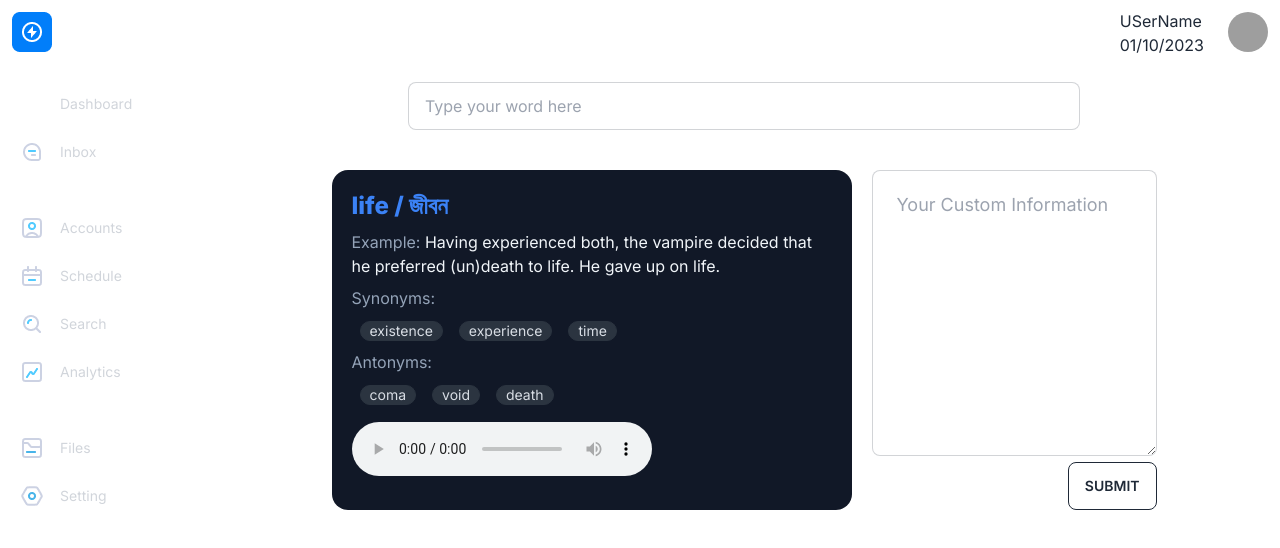
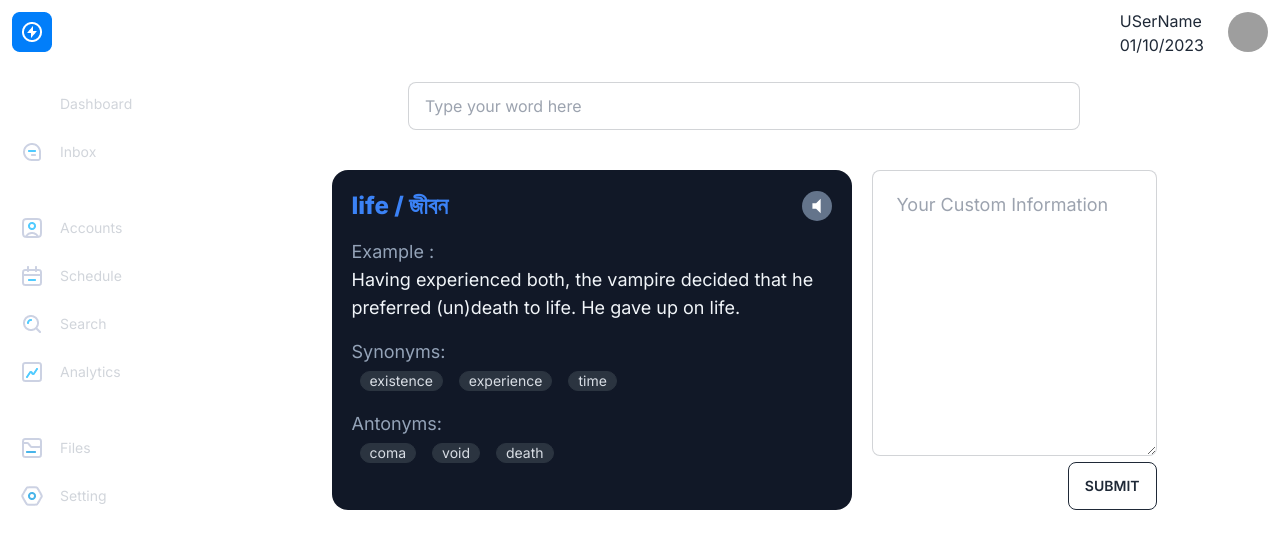
Before and after one commit to udaysarkarud/word-shuffler-2, a Next.js app: page / in a window 1280 px wide. Shown: the top 548 px of the page. Built offline with nearby package versions, Linux system fonts and the light colour scheme; grey boxes are pictures that could not be loaded.

Commit message:
fix: fix search and show details component

```diff
--- a/src/components/WordSearchResult/WordSearchResult.tsx
+++ b/src/components/WordSearchResult/WordSearchResult.tsx
@@ -1,25 +1,48 @@
+'use client';
 import React from 'react';
 
 const WordSearchResult = () => {
+  const start = (audioUrl: string) => {
+    new Audio(audioUrl).play();
+  };
   return (
-    <div className="mt-10 flex flex-col justify-center sm:flex-row gap-5 ">
-      <div className="text-1xl text-slate-100 w-auto sm:w-2/4 bg-gray-900 rounded-2xl p-5">
+    <div className="mt-10 flex flex-col justify-center sm:flex-row gap-5">
+      {/* header and play button */}
+      <div className="text-lg text-slate-100 w-auto sm:w-2/4 bg-gray-900 rounded-2xl p-5 space-y-4">
+        <div className="flex items-center justify-between">
+          <p className="text-blue-500 text-2xl font-extrabold">life / জীবন</p>
+          <button
+            onClick={() => {
+              start(
+                'https://api.dictionaryapi.dev/media/pronunciations/en/life-us.mp3'
+              );
+            }}
+          >
+            <svg
+              className="ml-10 bg-slate-500 rounded-full p-1 hover:bg-blue-500"
+              xmlns="http://www.w3.org/2000/svg"
+              width="30"
+              height="30"
+              viewBox="0 0 24 24"
+            >
+              <path d="M7 9v6h4l5 5V4l-5 5H7z" fill="white" />
+            </svg>
+          </button>
+        </div>
+        {/* example */}
         <div>
-          <p className="text-blue-500 text-2xl font-extrabold">life / জীবন</p>
-
-          <p className="mt-2">
-            <span className="text-slate-400">Example:</span> Having experienced
-            both, the vampire decided that he preferred (un)death to life. He
-            gave up on life.
+          <p className="text-slate-400">Example :</p>
+          <p>
+            Having experienced both, the vampire decided that he preferred
+            (un)death to life. He gave up on life.
           </p>
         </div>
+        {/* Synonyms */}
         <div>
-          <div className="mt-2">
-            <div className="mt-2">
           <p>
             <span className="text-slate-400">Synonyms:</span>
           </p>
-              <div className="mt-2">
+          <div>
             <span className="badge badge-neutral mx-2 hover:bg-blue-500">
               existence
             </span>
@@ -31,12 +54,12 @@ const WordSearchResult = () => {
             </span>
           </div>
         </div>
-
-            <div className="mt-2">
+        {/* Antonyms */}
+        <div>
           <p>
             <span className="text-slate-400">Antonyms:</span>
           </p>
-              <div className="mt-2">
+          <div>
             <span className="badge badge-neutral mx-2 hover:bg-blue-500">
               coma
             </span>
@@ -49,13 +72,7 @@ const WordSearchResult = () => {
           </div>
         </div>
       </div>
-          <audio
-            controls
-            src="https://api.dictionaryapi.dev/media/pronunciations/en/life-us.mp3"
-            className="mt-4"
-          />
-        </div>
-      </div>
+      {/* custom info form */}
       <div>
         <textarea
           placeholder="Your Custom Information"
```
Also changed, not shown: 1 other file (tests, documents, lock files or other folders). Lines whose indentation alone changed are shown as unchanged.
